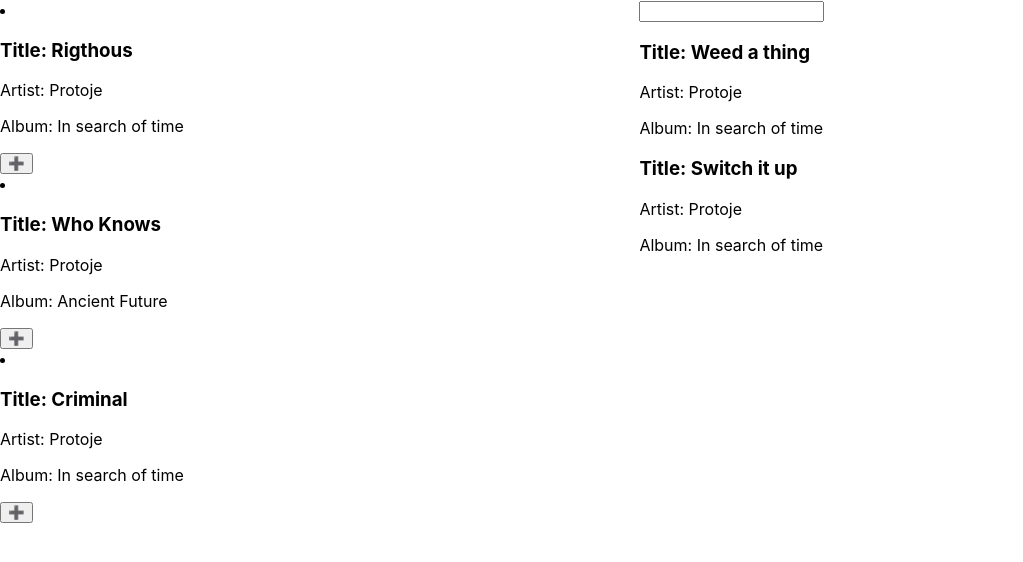
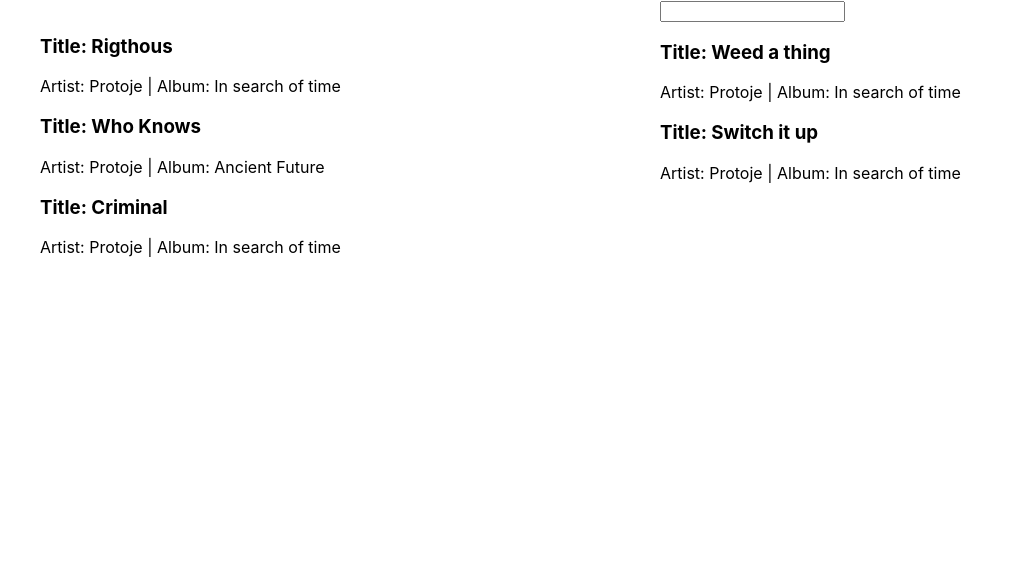
Before and after one commit to tomterveen/jammming, a React (Create React App) app: page / in a window 1280 px wide. Shown: the top 562 px of the page, without its empty margins (0-1023 px from the left). Built offline with nearby package versions, Linux system fonts and the light colour scheme.

Commit message:
Better names, removed the button, set up data flow

```diff
--- a/src/App.js
+++ b/src/App.js
@@ -9,7 +9,7 @@
     id: 1,
     title: "Rigthous",
     artist: "Protoje",
-    album: "In search of time"
+    album: "In search of time",
   },
   {
     id: 2,
@@ -25,40 +25,45 @@
   },
 ]
 
-
-function App() {
-  const [result, setResult] = useState(mockData);
-  const [playlist, setPlaylist] = useState("");
-  const [tracklist, setTracklist] = useState([{
-    id: 1,
+const mockTracklist = [{
+  id: 4,
   title: "Weed a thing",
   artist: "Protoje",
   album: "In search of time"
 },
 {
-    id: 2,
+  id: 5,
   title: "Switch it up",
   artist: "Protoje",
   album: "In search of time"
-  }]);
+}];
+
+
+function App() {
+  const [playlistName, setPlaylistName] = useState("");
+
+  const [searchResults, setSearchResults] = useState(mockData);
+  const [tracklist, setTracklist] = useState(mockTracklist);
 
   const handleChange = ({ target }) => {
-    setPlaylist(target.value);
+    setPlaylistName(target.value);
   };
 
-  const handleClick = () => {
-    setTracklist(prev => {
-      return {...prev,
-      title: "test",
-      };
-    });
+  const addTrack = (track) => {
+    const foundTrack = tracklist.find(trackList => trackList.id === track.id);
+    const newTrack = searchResults.concat(track);
+    if (foundTrack) {
+      console.log("Track already in tracklist")
+    } else {
+    setTracklist(tracklist => [...tracklist, newTrack]);
+    }
   };
 
 
   return (
     <div className={styles.appContainer}>
-      <SearchResults handleClick={handleClick} result={result}/>
-      <Playlist tracklist={tracklist} playlist={playlist} handleChange={handleChange}/>
+      <SearchResults searchResults={searchResults}/>
+      <Playlist tracklist={tracklist} playlistName={playlistName} handleChange={handleChange}/>
     </div>
   );
 }
--- a/src/components/Playlist.js
+++ b/src/components/Playlist.js
@@ -2,12 +2,12 @@
 import Tracklist from './Tracklist';
 import styles from "../css/Playlist.module.css";
 
-const Playlist = ({playlist, handleChange, tracklist}) => {
+const Playlist = ({playlistName, handleChange, tracklist}) => {
     return (
         <div className={styles.gridItem2}>
             <form>
-                <input onChange={handleChange} value={playlist} type="text" />
-                <Tracklist playlist={playlist} tracklist={tracklist}/>
+                <input onChange={handleChange} value={playlistName} type="text" />
+                <Tracklist tracklist={tracklist}/>
             </form>
         </div>
     )
--- a/src/components/SearchResults.js
+++ b/src/components/SearchResults.js
@@ -1,20 +1,17 @@
 import React from 'react';
 import styles from '../css/SearchResults.module.css'
+import Track from "./Track";
 
-const SearchResults = ({ result }) => {
+const SearchResults = ({ searchResults}) => {
+
     return (
-        <div className={styles.gridItem1}>
-            {result.map(track => {
+        <ul className={styles.gridItem1}>
+            {searchResults.map(result => {
                 return (
-                    <li key={track.id}>
-                        <h3>Title: {track.title}</h3>
-                        <p>Artist: {track.artist}</p>
-                        <p>Album: {track.album}</p>
-                        <button>➕</button>
-                    </li>
+                    <Track key={result.id} track={result}/>
                 )
             })}
-        </div>
+        </ul>
     )
 };
 
--- a/src/components/Track.js
+++ b/src/components/Track.js
@@ -0,0 +1,19 @@
+import React from 'react';
+
+const Track = ({track, key}) => {
+
+    /*
+    const handleAddClick = (track) => {
+        onAdd(track);
+    }
+    */
+
+    return (
+        <>
+            <h3>Title: {track.title}</h3>
+            <p>Artist: {track.artist} | Album: {track.album}</p>
+        </>
+    )
+}
+
+export default Track;
--- a/src/components/Tracklist.js
+++ b/src/components/Tracklist.js
@@ -1,15 +1,14 @@
 import React from 'react';
 import styles from "../css/Tracklist.module.css";
+import Track from "./Track";
 
-const Tracklist = ({tracklist, playlist}) => {
+const Tracklist = ({tracklist}) => {
     return (
         <>
-            {tracklist.map(track => {
+            {tracklist.map((track) => {
                 return (
                     <div className={styles.trackContainer}>
-                        <h3>Title: {track.title}</h3>
-                        <p>Artist: {track.artist}</p>
-                        <p>Album: {track.album}</p>
+                        <Track key={track.id} track={track}/>
                     </div>
                 )
             })}
```
Lines whose indentation alone changed are shown as unchanged.
